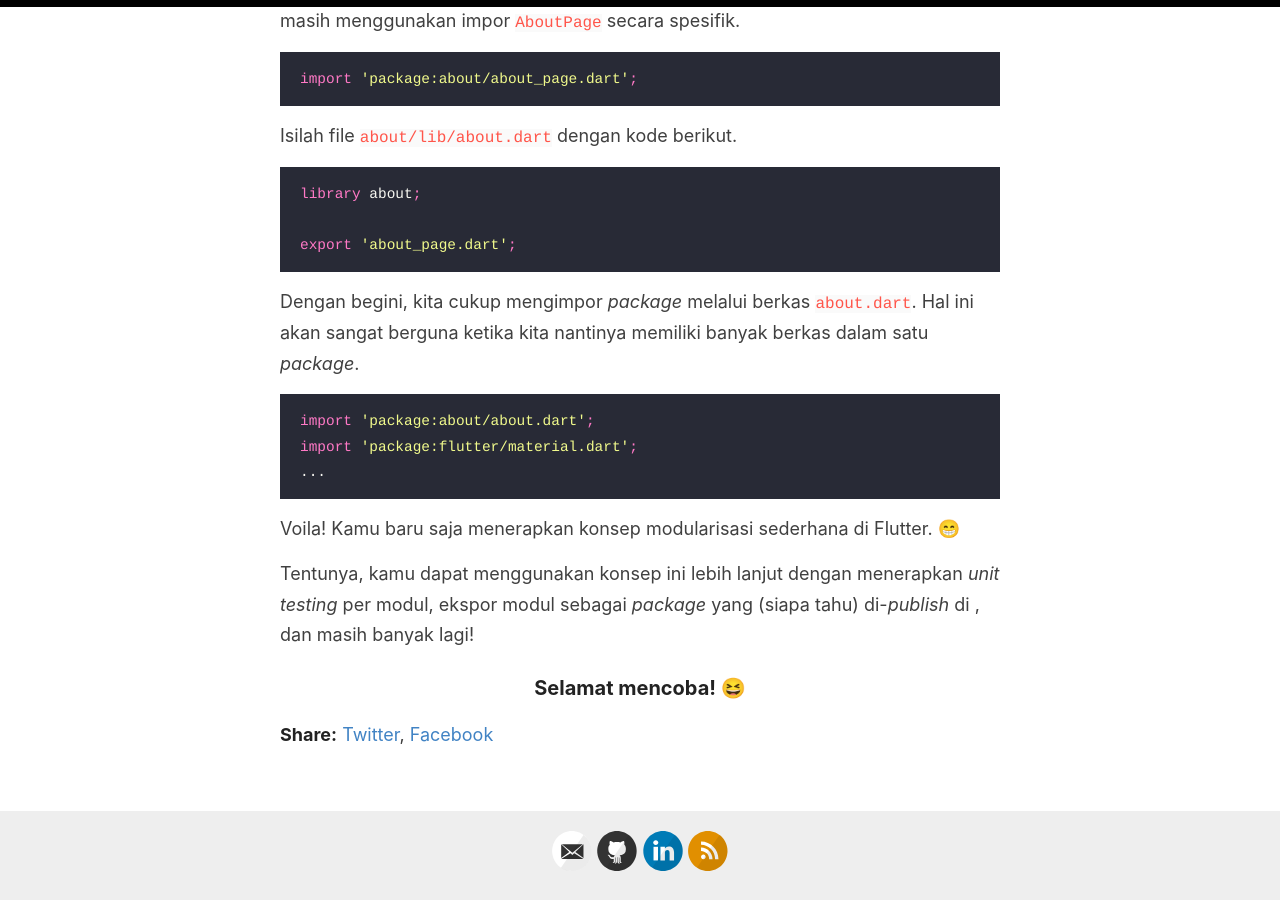
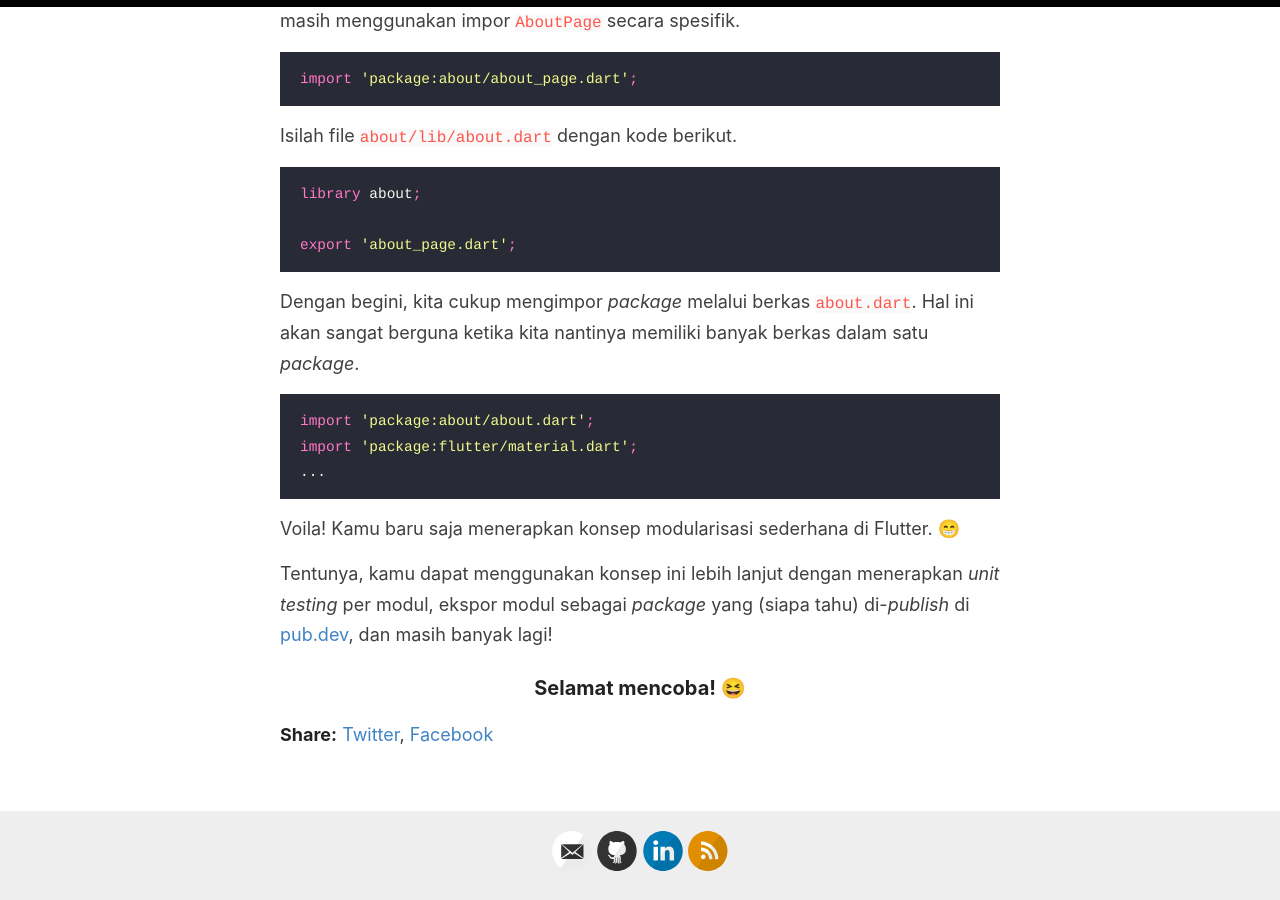
Before and after one commit to determinedguy/cecoret, a Jekyll site: the page built from _posts/2022-11-24-flutter-modularization.md, in a window 1280 px wide and 900 px high, scrolled down 5469 px. Built offline with Jekyll 4.4.1, drawn with Linux system fonts in a browser that asks for light colours.

Commit message:
fix: link

```diff
--- a/_posts/2022-11-24-flutter-modularization.md
+++ b/_posts/2022-11-24-flutter-modularization.md
@@ -119,6 +119,6 @@ import 'package:flutter/material.dart';
 
 Voila! Kamu baru saja menerapkan konsep modularisasi sederhana di Flutter. 😁
 
-Tentunya, kamu dapat menggunakan konsep ini lebih lanjut dengan menerapkan *unit testing* per modul, ekspor modul sebagai *package* yang (siapa tahu) di-*publish* di <pub.dev>, dan masih banyak lagi!
+Tentunya, kamu dapat menggunakan konsep ini lebih lanjut dengan menerapkan *unit testing* per modul, ekspor modul sebagai *package* yang (siapa tahu) di-*publish* di [pub.dev](https://pub.dev/), dan masih banyak lagi!
 
 ### Selamat mencoba! 😆
```
